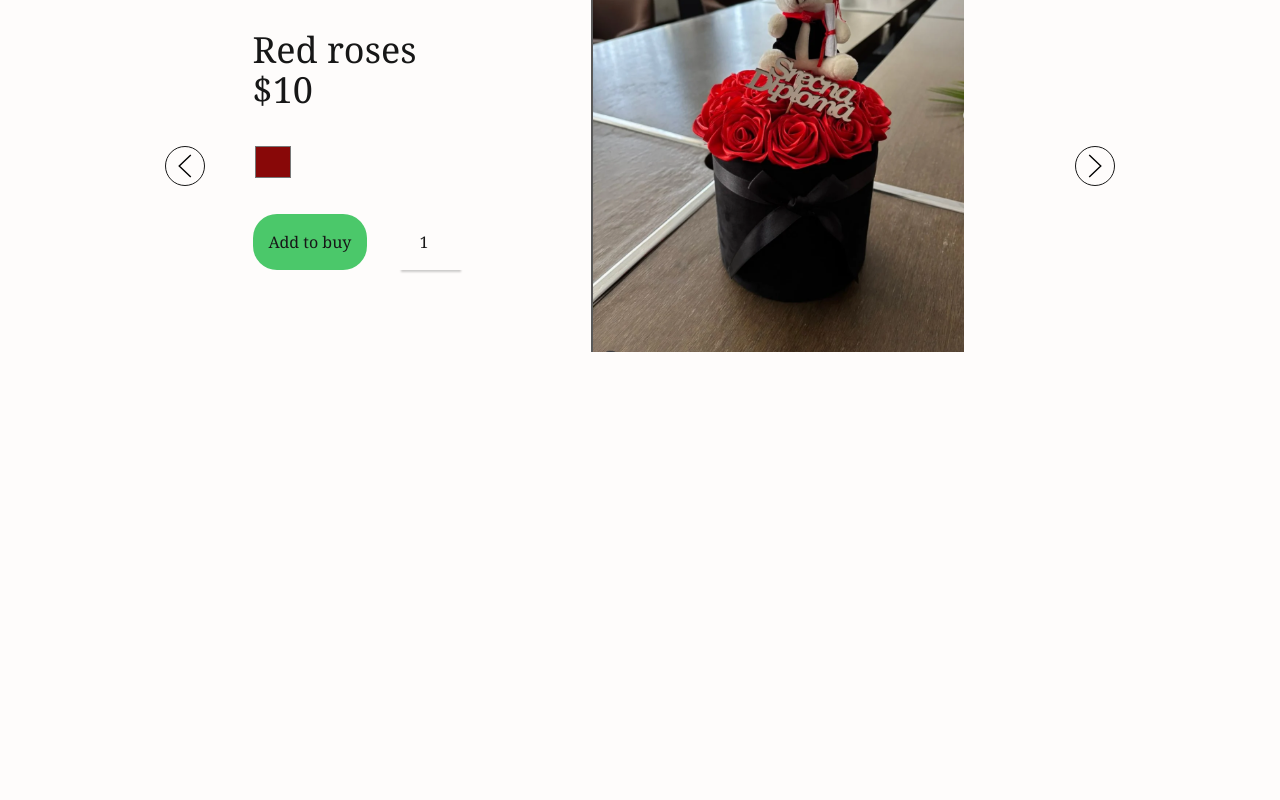
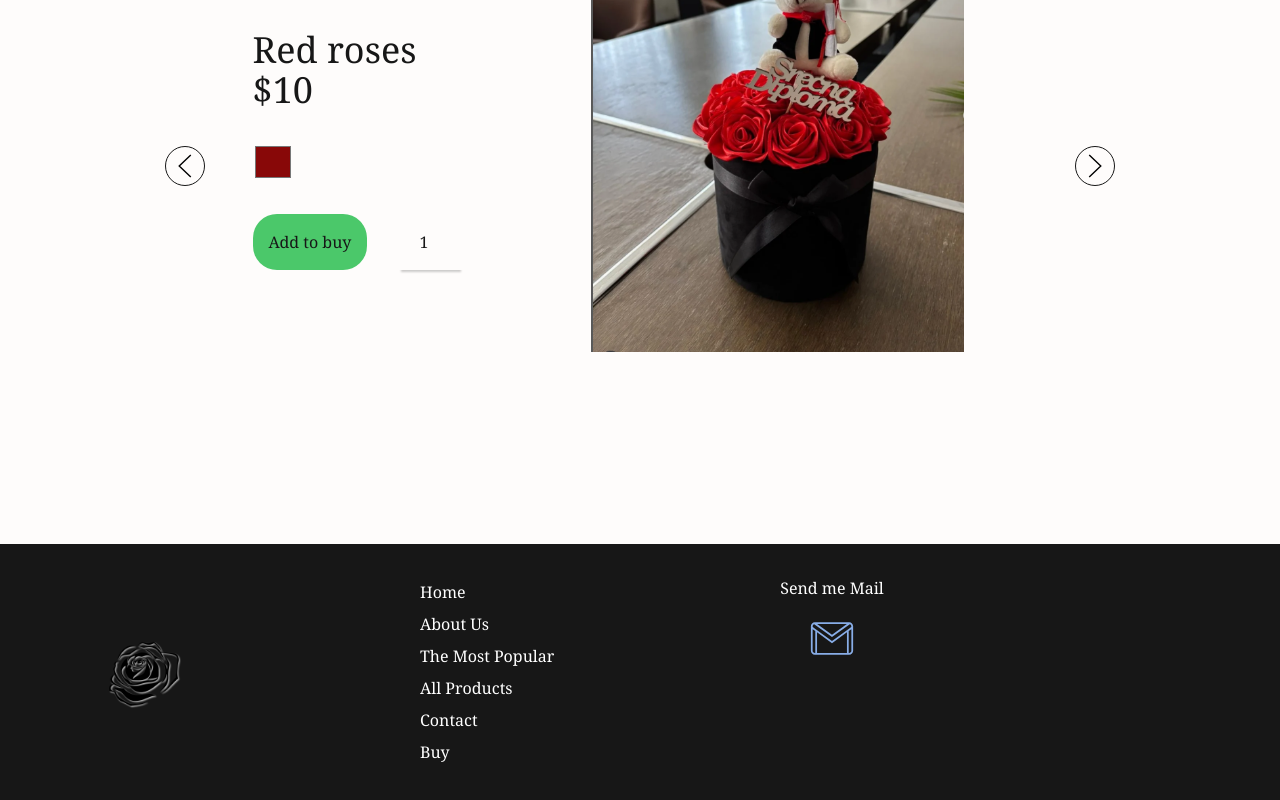
Before and after one commit to Vidosava98/SatenRoses, a Next.js app in the folder web-shop/: page / in a window 1280 px wide. Shown: the part 2824-3624 px from the top of the page. Before the commit the page ends 3432 px from the top, so only its background shows below. Built offline with nearby package versions, Linux system fonts and the light colour scheme.

Commit message:
Add footer.

```diff
--- /dev/null
+++ b/web-shop/src/app/_components/Footer.tsx
@@ -0,0 +1,55 @@
+import React from "react";
+
+function Footer() {
+  const hrefs = [
+    "/#start",
+    "/#aboutus",
+    "/#themost",
+    "/#gallery",
+    "/#contact",
+    "",
+  ];
+  const navBarList = [
+    "Home",
+    "About Us",
+    "The Most Popular",
+    "All Products",
+    "Contact",
+    "Buy",
+  ];
+  return (
+    <div
+      className="flex lg:flex-row md:flex-row flex-col h-64 mt-48 p-8 bg-(--foreground) flex-wrap"
+      id="contact"
+    >
+      <img
+        className="absolute left-24 w-24 h-24 transform translate-y-1/2"
+        src={"./data/rose.png"}
+        alt="Rose"
+      />
+      <div className="flex flex-col flex-wrap w-80 lg:ml-64 md:ml-64 text-left pl-32">
+        {navBarList.map((item, i) => (
+          <a
+            key={i}
+            className="px-4 md:p-1 lg:p-1 text-white text-[16px] hover:text-(--accent)"
+            href={hrefs[i]}
+          >
+            {item}
+          </a>
+        ))}
+      </div>
+      <div className="flex flex-col w-80 lg:ml-16 md:ml-16">
+        <p className="text-white">Send me Mail</p>
+        <a href="mailto:arsic.vida@gmail.com">
+          <img
+            src="/gmail.svg"
+            alt="gmail"
+            className="h-[2.80rem] w:[3.5rem] m-4"
+          />
+        </a>
+      </div>
+    </div>
+  );
+}
+
+export default Footer;
--- a/web-shop/src/app/_components/navbar.tsx
+++ b/web-shop/src/app/_components/navbar.tsx
@@ -3,7 +3,14 @@ type Props = {
   items: string[];
 };
 const Navbar = ({ items }: Props) => {
-  const hrefs = ["", "", "/#gallery", "/#themost", "/#aboutus", "/#start"];
+  const hrefs = [
+    "",
+    "/#contact",
+    "/#gallery",
+    "/#themost",
+    "/#aboutus",
+    "/#start",
+  ];
   return (
     <div className="flex flex-col fixed w-full z-50">
       <div className="bg-white">Free Shipping On Orders over 50$</div>
--- a/web-shop/src/app/page.tsx
+++ b/web-shop/src/app/page.tsx
@@ -4,6 +4,7 @@ import MostBuyProd from "./_components/mostBuyProd";
 import Start from "./_components/start";
 import AboutUs from "./_components/aboutUs";
 import Gallery from "./_components/gallery";
+import Footer from "./_components/Footer";
 export default function Home() {
   const navBarList = [
     "Buy",
@@ -21,7 +22,7 @@ export default function Home() {
         <AboutUs />
         <MostBuyProd />
         <Gallery />
-        <div className="my-64"></div>
+        <Footer />
       </center>
     </div>
   );
```
Also changed, not shown: web-shop/public/gmail.svg (added).
